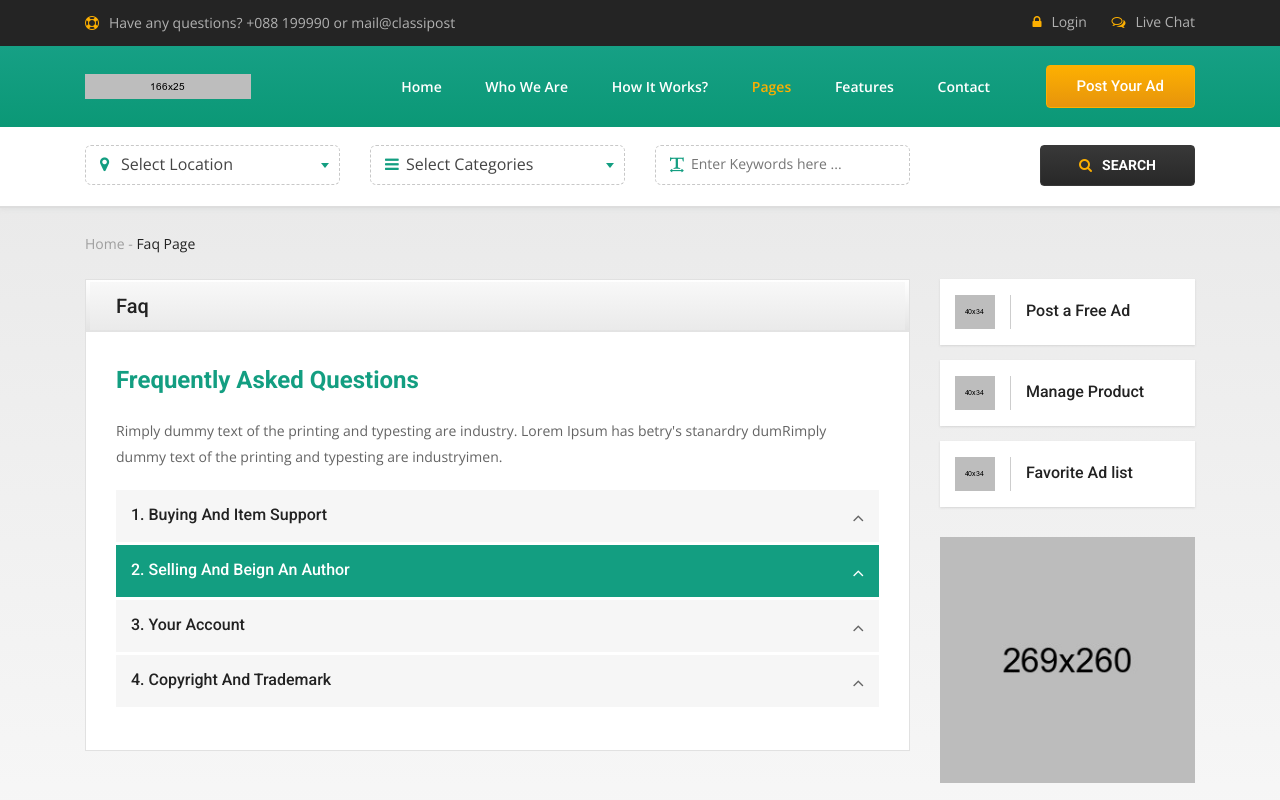
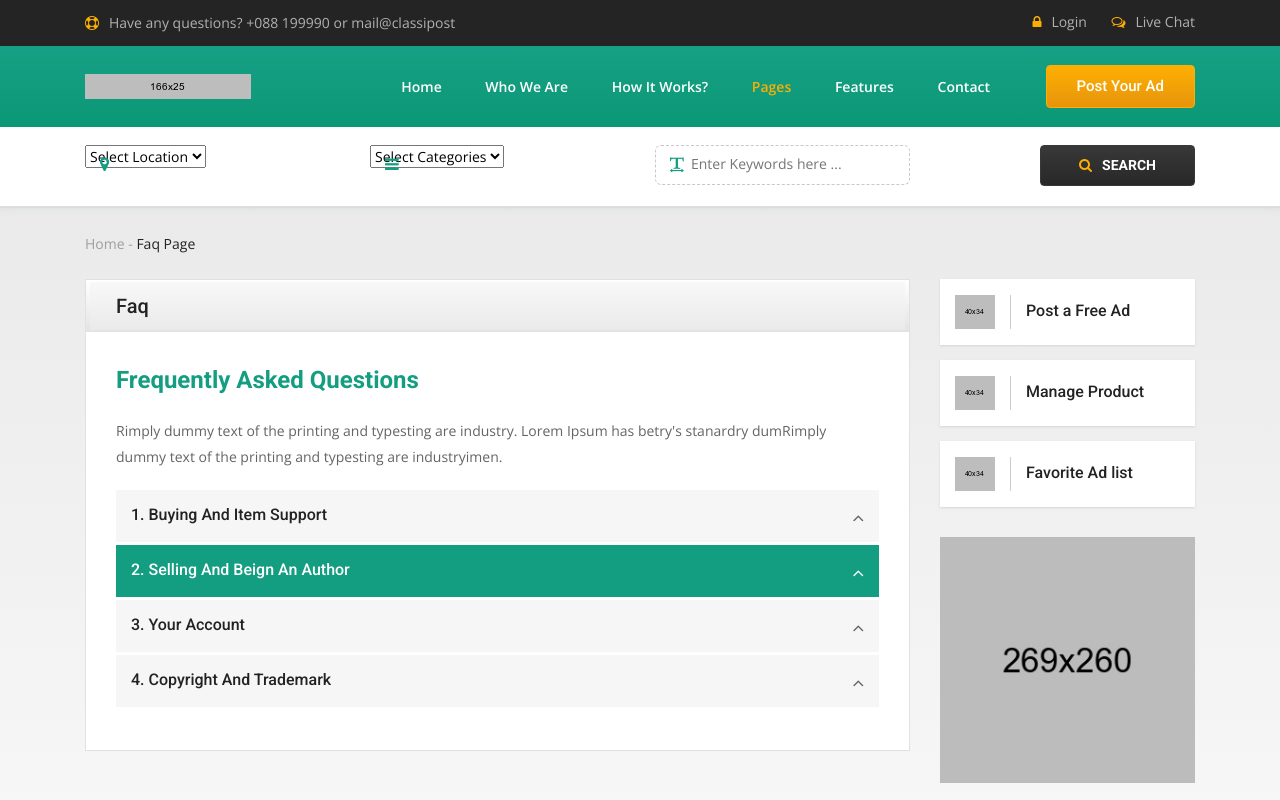
Before and after one commit to eddaking/COMP6214CW2, a plain HTML site: page public/faq.html in a window 1280 px wide. Shown: the top 800 px of the page. Drawn offline with nearby package versions, Linux system fonts and the light colour scheme.

Commit message:
Removed unused features from the html

```diff
--- a/public/js/main.js
+++ b/public/js/main.js
@@ -170,13 +170,13 @@
     /*-------------------------------------
     // Select2 activation code
     -------------------------------------*/
-    if ($('#cp-search-form select.select2, #cp-search-form2 select.select2, #post-add-form select.select2').length) {
-        $('#cp-search-form select.select2, #cp-search-form2 select.select2, #post-add-form select.select2').select2({
-            theme: 'classic',
-            dropdownAutoWidth: true,
-            width: '100%'
-        });
-    }
+    // if ($('#cp-search-form select.select2, #cp-search-form2 select.select2, #post-add-form select.select2').length) {
+    //     $('#cp-search-form select.select2, #cp-search-form2 select.select2, #post-add-form select.select2').select2({
+    //         theme: 'classic',
+    //         dropdownAutoWidth: true,
+    //         width: '100%'
+    //     });
+    // }
     /*-------------------------------------
     // Window load function
      -------------------------------------*/
```
Also changed, not shown: public/index.html (+2 -2 lines).
